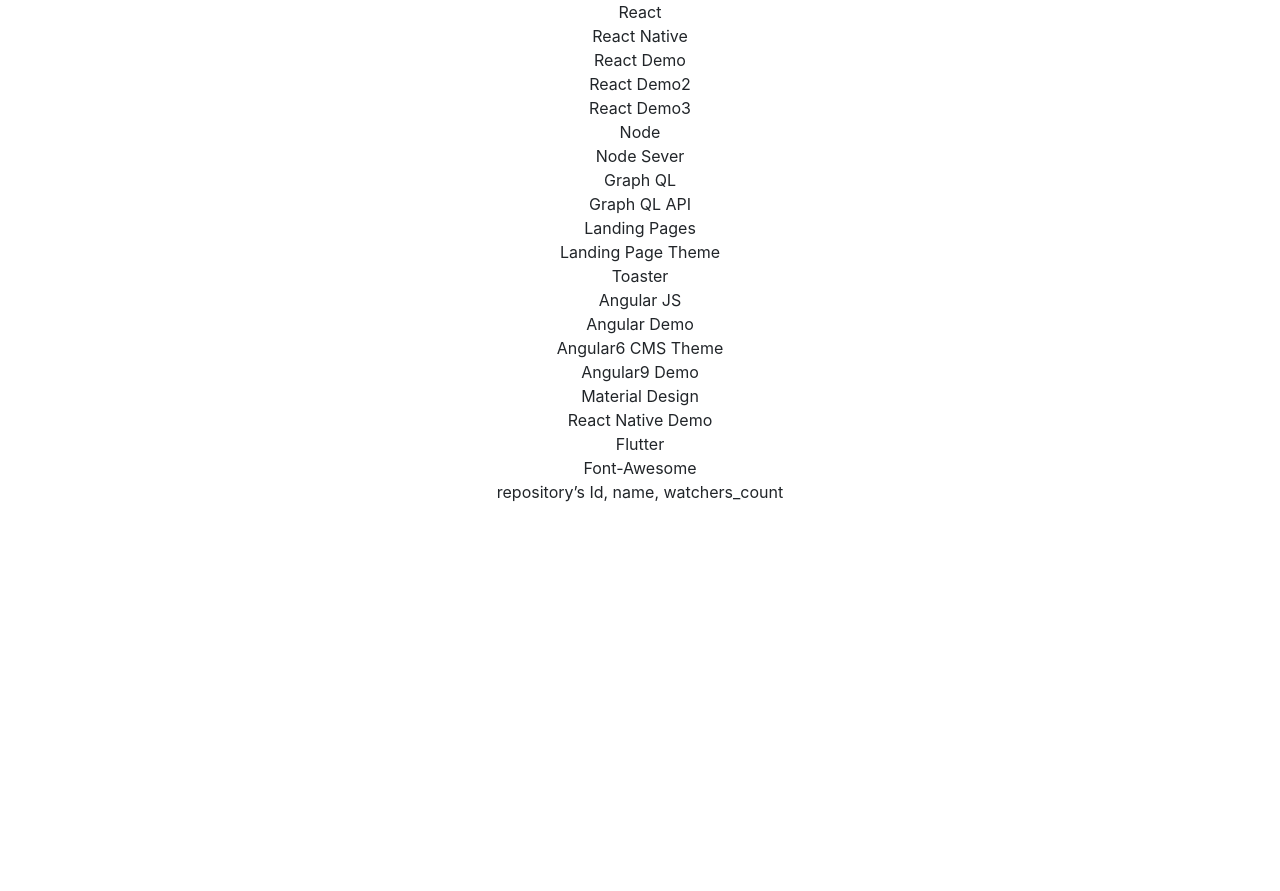
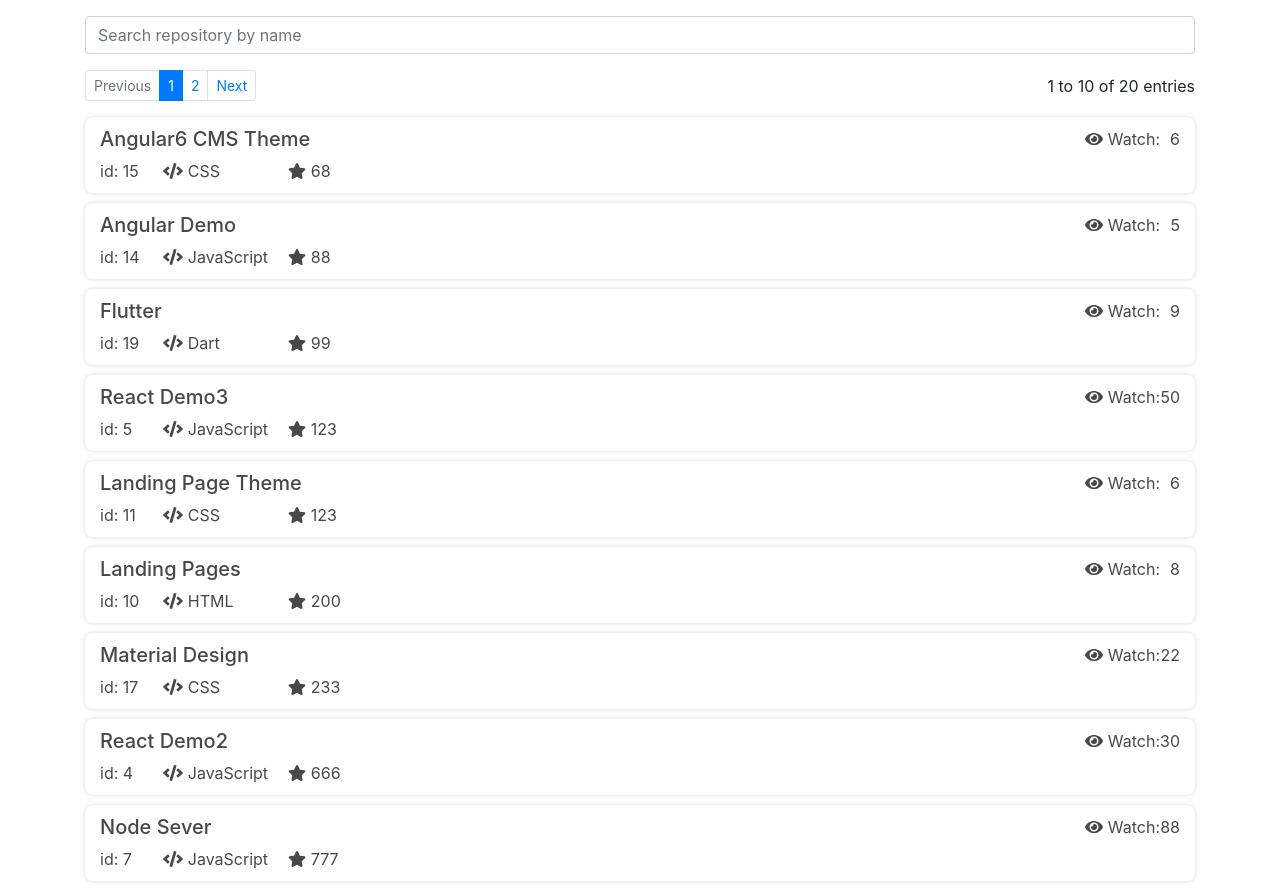
Before and after one commit to liliOfficial/react-github, a React (Create React App) app: page / in a window 1280 px wide. Before the commit the page ends 800 px from the top, so only its background shows below. Built offline with nearby package versions, Linux system fonts and the light colour scheme.

Commit message:
function finished

```diff
--- a/package.json
+++ b/package.json
@@ -3,6 +3,9 @@
   "version": "0.1.0",
   "private": true,
   "dependencies": {
+    "@fortawesome/fontawesome-svg-core": "^1.2.28",
+    "@fortawesome/free-solid-svg-icons": "^5.13.0",
+    "@fortawesome/react-fontawesome": "^0.1.9",
     "@testing-library/jest-dom": "^4.2.4",
     "@testing-library/react": "^9.5.0",
     "@testing-library/user-event": "^7.2.1",
--- a/src/App.js
+++ b/src/App.js
@@ -5,7 +5,7 @@
 
 function App() {
   return (
-    <div className="App">
+    <div>
       <Main/>
     </div>
   );
--- a/src/components/assets/data/repositories.json
+++ b/src/components/assets/data/repositories.json
@@ -1,139 +1,139 @@
 [
     {
-        "id:":1,
+        "id":1,
         "name":"React",
         "watchers_count":88,
         "star":8888,
         "programming_languarge": "JavaScript"
     },
     {
-        "id:":2,
+        "id":2,
         "name":"React Native",
         "watchers_count":66,
         "star":6666,
         "programming_languarge": "JavaScript"
     },
     {
-        "id:":3,
+        "id":3,
         "name":"React Demo",
         "watchers_count":30,
         "star":5555,
         "programming_languarge": "JavaScript"
     },
     {
-        "id:":4,
+        "id":4,
         "name":"React Demo2",
         "watchers_count":30,
         "star":666,
         "programming_languarge": "JavaScript"
     },
     {
-        "id:":5,
+        "id":5,
         "name":"React Demo3",
         "watchers_count":50,
         "star":123,
         "programming_languarge": "JavaScript"
     },
     {
-        "id:":6,
+        "id":6,
         "name":"Node",
         "watchers_count":88,
         "star":8886,
         "programming_languarge": "JavaScript"
     },
     {
-        "id:":7,
+        "id":7,
         "name":"Node Sever",
         "watchers_count":88,
         "star":777,
         "programming_languarge": "JavaScript"
     },
     {
-        "id:":8,
+        "id":8,
         "name":"Graph QL",
         "watchers_count":88,
         "star":7777,
         "programming_languarge": "JavaScript"
     },
     {
-        "id:":9,
+        "id":9,
         "name":"Graph QL API",
         "watchers_count":88,
         "star":888,
         "programming_languarge": "JavaScript"
     },
     {
-        "id:":10,
+        "id":10,
         "name":"Landing Pages",
         "watchers_count":8,
         "star":200,
         "programming_languarge": "HTML"
     },
     {
-        "id:":11,
+        "id":11,
         "name":"Landing Page Theme",
         "watchers_count":6,
         "star":123,
         "programming_languarge": "CSS"
     },
     {
-        "id:":12,
+        "id":12,
         "name":"Toaster",
         "watchers_count":35,
         "star":1212,
         "programming_languarge": "JavaScript"
     },
     {
-        "id:":13,
+        "id":13,
         "name":"Angular JS",
         "watchers_count":6,
         "star":6666,
         "programming_languarge": "JavaScript"
     },
     {
-        "id:":14,
+        "id":14,
         "name":"Angular Demo",
         "watchers_count":5,
         "star":88,
         "programming_languarge": "JavaScript"
     },
     {
-        "id:":15,
+        "id":15,
         "name":"Angular6 CMS Theme",
         "watchers_count":6,
         "star":68,
         "programming_languarge": "CSS"
     },
     {
-        "id:":16,
+        "id":16,
         "name":"Angular9 Demo",
         "watchers_count":25,
         "star":777,
         "programming_languarge": "JavaScript"
     },
     {
-        "id:":17,
+        "id":17,
         "name":"Material Design",
         "watchers_count":22,
         "star":233,
         "programming_languarge": "CSS"
     },
     {
-        "id:":18,
+        "id":18,
         "name":"React Native Demo",
         "watchers_count":5,
         "star":55,
         "programming_languarge": "JavaScript"
     },
     {
-        "id:":19,
+        "id":19,
         "name":"Flutter",
         "watchers_count":9,
         "star":99,
         "programming_languarge": "Dart"
     },
     {
-        "id:":20,
+        "id":20,
         "name":"Font-Awesome",
         "watchers_count":71999,
         "star":62800,
--- a/src/components/common/input.jsx
+++ b/src/components/common/input.jsx
@@ -1,10 +1,9 @@
 import React from "react";
 
-const Input = ({ name, label, error, ...rest }) => {
+const Input = ({ name, ...rest }) => {
   return (
     <div className="form-group">
-      <label htmlFor={name}>{label}</label>
-      <input {...rest} id={name} name={name} className="form-input" />
+      <input {...rest} id={name} name={name} className="form-control" />
     </div>
   );
 };
--- /dev/null
+++ b/src/components/common/listItem.jsx
@@ -0,0 +1,41 @@
+import React from "react";
+import { FontAwesomeIcon } from "@fortawesome/react-fontawesome";
+import { faStar, faCode, faEye } from "@fortawesome/free-solid-svg-icons";
+
+const ListItem = (props) => {
+  const { repository } = props;
+  return (
+    <div className="list-item">
+      <div className="row">
+        <div className="col-6">
+          <h5>
+            {repository.name}
+          </h5>
+        </div>
+        <div className="col-6">
+          <div className="text-right">
+            <FontAwesomeIcon icon={faEye} /> Watch:
+            <span className="watch"> {repository.watchers_count}</span>
+          </div>
+        </div>
+      </div>
+      <div>
+        <span>
+          id: <span className="rep-id">{repository.id}</span>
+        </span>
+        <span>
+          <FontAwesomeIcon icon={faCode} />
+          <span className="programming-languarge">
+            {repository.programming_languarge}
+          </span>
+        </span>
+        <span>
+          <FontAwesomeIcon icon={faStar} />
+          <span className="star">{repository.star}</span>
+        </span>
+      </div>
+    </div>
+  );
+};
+
+export default ListItem;
--- a/src/components/pages/main.jsx
+++ b/src/components/pages/main.jsx
@@ -1,17 +1,83 @@
-import React from 'react';
-import data from '../assets/data/repositories.json';
+import React, { useEffect, useState } from "react";
+import data from "../assets/data/repositories.json";
+
+import Input from "../common/input";
+import Pagination from "../common/pagination";
+import ListItem from "../common/listItem";
 
 export default function Main() {
-    return(
-        <div className="container">
-            <div>
-                {data.map(e => {
-                    return (
-                    <div>{e.name}</div>
-                    )
-                })}
-            repository’s Id, name, watchers_count
-            </div>
-        </div>
-    )
+  const [pagination, setPagination] = useState({
+    currentPage: 1,
+    total: 20,
+    step: 10,
+  });
+  const [repositories, setRepositories] = useState([]);
+  const [keywords, setKeywords] = useState("");
+
+  const searchPagination = (num) => {
+    const newPagination = { ...pagination, currentPage: num };
+    setPagination(newPagination);
+  };
+
+  const sortByStar = () => {
+    //Fetch data from API
+    const sortRepositories = data.sort((a, b) => a.star - b.star);
+    setRepositories(sortRepositories);
+  };
+
+  const search = (e) => {
+    //Change input value
+    const input = e.target.value;
+    setKeywords(input);
+
+    //Search in the front end, nomally should
+    const repositories = data
+      .sort((a, b) => a.star - b.star)
+      .filter((e) => e.name.toLowerCase().includes(input.toLowerCase()));
+    setRepositories(repositories);
+
+    //Set Pagination
+    const newPagination = {
+      ...pagination,
+      currentPage: 1,
+      total: repositories.length,
+    };
+    setPagination(newPagination);
+  };
+
+  useEffect(() => {
+    sortByStar();
+  }, []);
+
+  return (
+    <div className="container mt-3">
+      <Input
+        name="search"
+        value={keywords}
+        placeholder="Search repository by name"
+        onChange={search}
+      />
+      <Pagination
+        startNum={(pagination.currentPage - 1) * pagination.step + 1}
+        endNum={Math.min(
+          pagination.currentPage * pagination.step,
+          pagination.total
+        )}
+        totalNum={pagination.total}
+        currentPage={pagination.currentPage}
+        totalPage={pagination.total / pagination.step}
+        changeCurrentPage={searchPagination}
+      />
+      <div>
+        {repositories
+          .slice(
+            (pagination.currentPage - 1) * pagination.step + 1,
+            Math.min(pagination.currentPage * pagination.step, pagination.total)
+          )
+          .map((e) => {
+            return <ListItem repository={e} key={e.id} />;
+          })}
+      </div>
+    </div>
+  );
 }
--- a/src/index.css
+++ b/src/index.css
@@ -1,13 +1,47 @@
 body {
   margin: 0;
-  font-family: -apple-system, BlinkMacSystemFont, 'Segoe UI', 'Roboto', 'Oxygen',
-    'Ubuntu', 'Cantarell', 'Fira Sans', 'Droid Sans', 'Helvetica Neue',
+  font-family: -apple-system, BlinkMacSystemFont, "Segoe UI", "Roboto", "Oxygen",
+    "Ubuntu", "Cantarell", "Fira Sans", "Droid Sans", "Helvetica Neue",
     sans-serif;
   -webkit-font-smoothing: antialiased;
   -moz-osx-font-smoothing: grayscale;
 }
 
 code {
-  font-family: source-code-pro, Menlo, Monaco, Consolas, 'Courier New',
+  font-family: source-code-pro, Menlo, Monaco, Consolas, "Courier New",
     monospace;
 }
+
+.list-item {
+  padding:10px 15px;
+  margin-bottom: 10px;
+  box-shadow: 0 0 5px 0 #d8d8d8;
+  border-radius: 8px;
+  color:#484848;
+}
+.list-item:hover {
+  box-shadow: 1px 1px 7px 0 #8d8c8c;
+  color:#000;
+}
+
+.list-item span {
+  display:inline-block;
+}
+
+.programming-languarge {
+  min-width: 100px;
+  margin-left: 5px;
+}
+
+.rep-id {
+  min-width: 30px;
+  margin-right: 10px;
+}
+
+.watch {
+  min-width: 20px;
+}
+
+.star {
+  margin-left: 5px;
+}
```
Also changed, not shown: src/components/pages/main copy.jsx (deleted, +0 -17 lines), src/components/common/pagination.jsx (renamed from src/components/common/paginationo.jsx), 1 other file (tests, documents, lock files or other folders).
